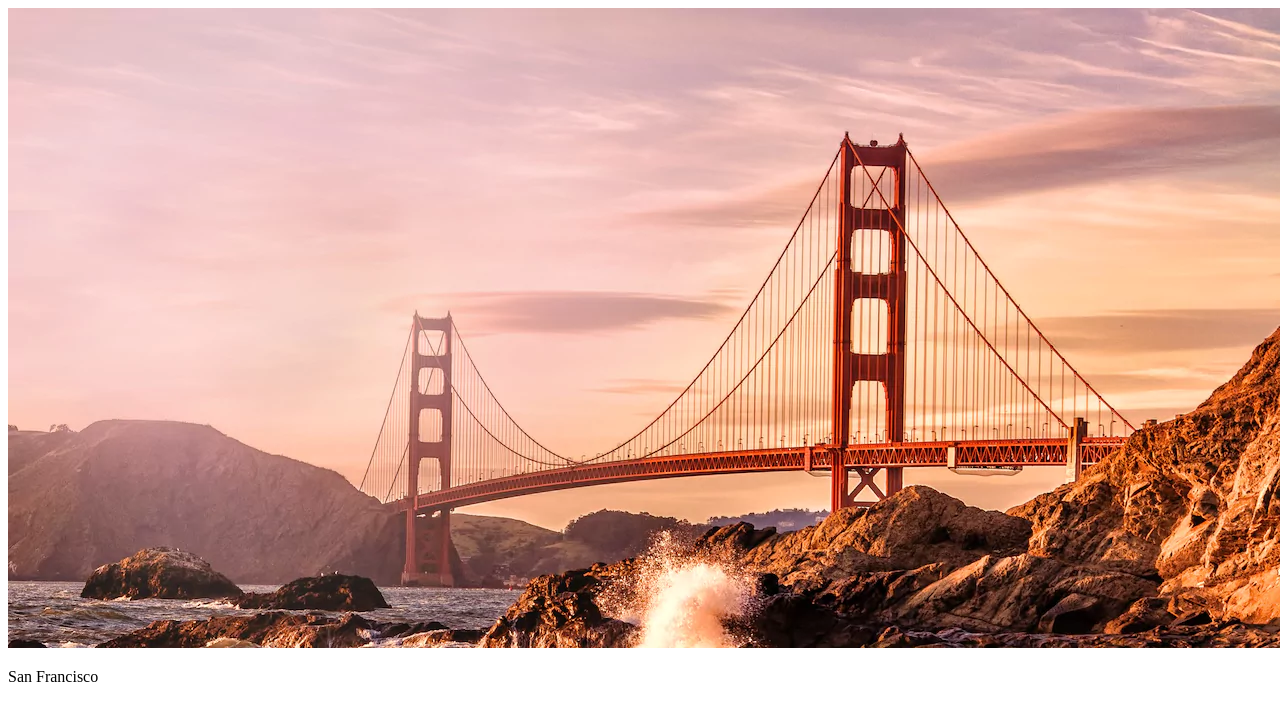
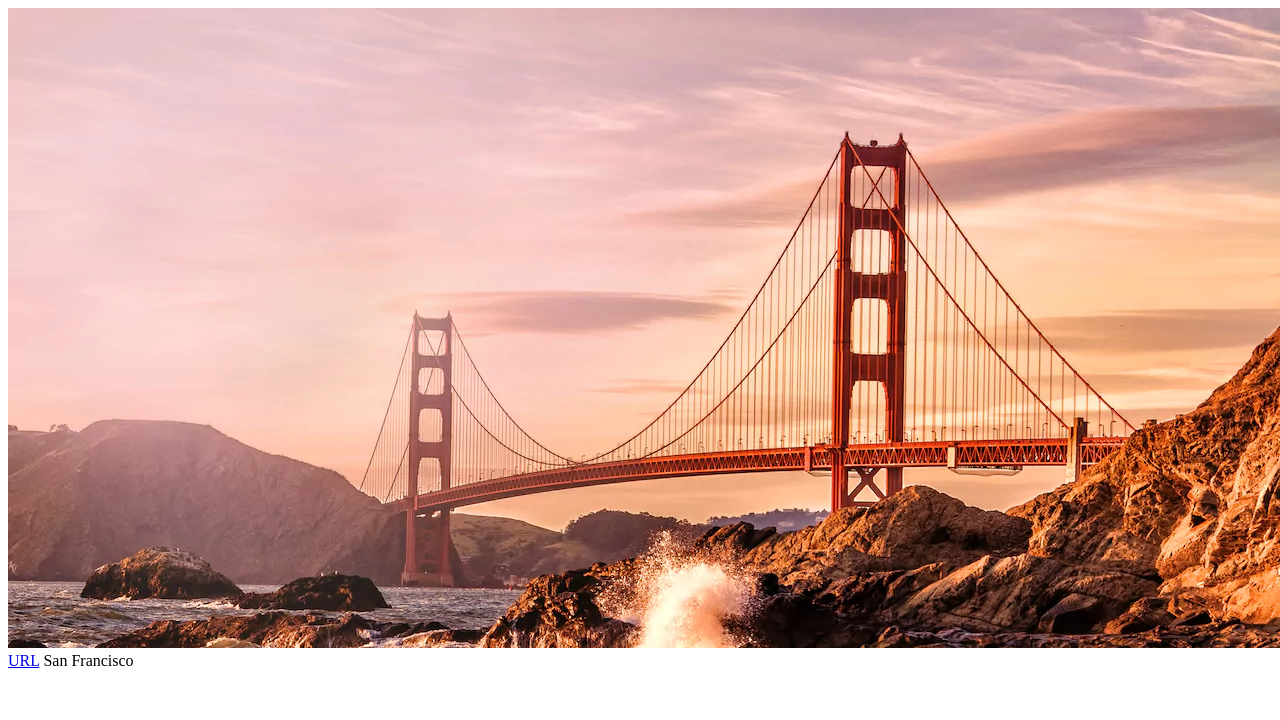
Before and after one commit to ishan10/Zillow-PhotoGallery, a React app: page / in a window 1280 px wide. Shown: the top 720 px of the page. Built offline with nearby package versions, Linux system fonts and the light colour scheme.

Commit message:
Creating components for Image Carousel and for Images

```diff
--- /dev/null
+++ b/src/components/PhotoGallery/ImageComponent.js
@@ -0,0 +1,9 @@
+import React from 'react'
+
+export const ImageComponent = (props) => (
+	<div className="image-container">
+		<img src={props.image.url} alt="Image" />
+		<a href={props.image.url}>URL</a>
+		<span> {props.image.caption}</span>
+	</div>
+);
--- /dev/null
+++ b/src/components/PhotoGallery/ImagesCarouselComponent.js
@@ -0,0 +1,26 @@
+import React, { Component } from 'react'
+import {ImageComponent} from './ImageComponent.js'
+
+
+class ImagesCarouselComponent extends Component{
+	constructor(props){
+		super(props);
+		this.state = { imageNumber:0 , images : props.images};
+	}
+
+	render(){
+		const rows =[];
+		this.props.images.forEach((image) =>
+			rows.push(<ImageComponent key={rows.length} image={image}/>)
+			)
+
+		return(
+
+			<div className="carousel">
+				{rows[this.state.imageNumber]}
+			</div>
+			)
+	}
+}
+
+export default ImagesCarouselComponent
--- a/src/components/PhotoGallery/PhotoGalleryComponent.js
+++ b/src/components/PhotoGallery/PhotoGalleryComponent.js
@@ -1,18 +1,19 @@
 import React, { Component } from 'react'
-import image from '../../images/San-Francisco.jpg'
+import image1 from '../../images/San-Francisco.jpg'
+import image2 from '../../images/github.svg'
+import ImagesCarouselComponent from './ImagesCarouselComponent.js'
 
 
 class PhotoGalleryComponent extends Component{
 	constructor(props){
 		super(props);
-		this.state = {images:[{url:image, caption:"San Francisco"}],showGrid:false};
+		this.state = {images:[{url:image1, caption:"San Francisco"} , {url:image2, caption:"Github"}],showGrid:false};
 	}
 
 	render(){
 		return (
 			<div className="wrapper">
-				<img src = {this.state.images[0].url} />
-				<p> {this.state.images[0].caption} </p>
+				<ImagesCarouselComponent images={this.state.images}  />
 			</div>
 
 			)
```
Also changed, not shown: src/images/github.svg (added), 3 other files (tests, documents, lock files or other folders).
